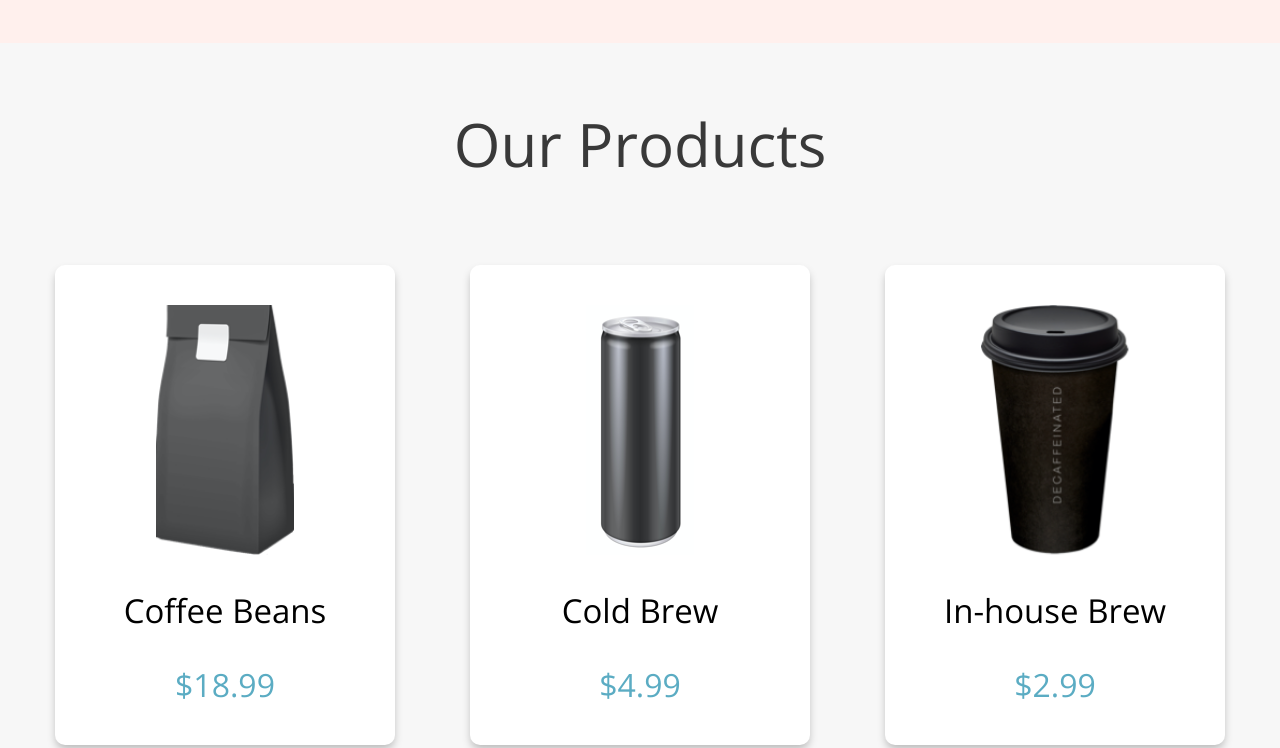
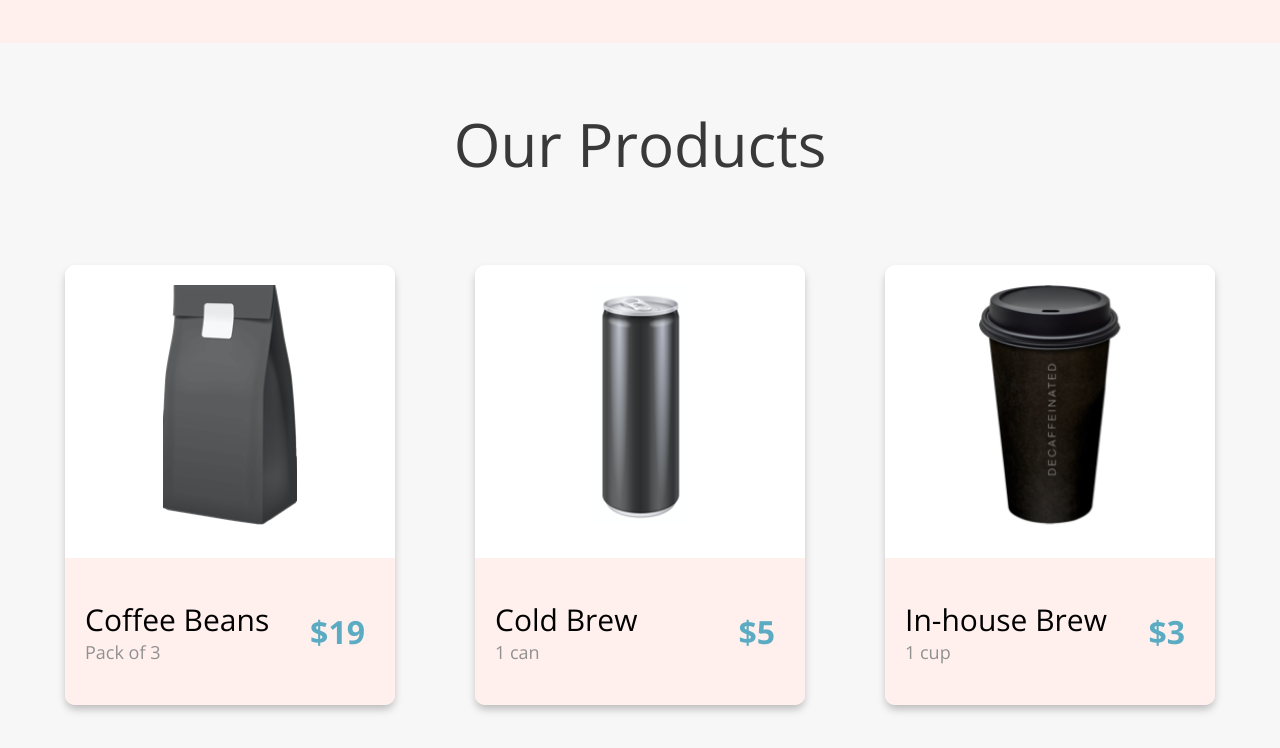
Before and after one commit to reganbrown/regan-brown-coffeeshop, a plain HTML site: page index.html in a window 1280 px wide. Shown: the part 744-1492 px from the top of the page. Drawn offline with nearby package versions, Linux system fonts and the light colour scheme.

Commit message:
update card component style

```diff
--- a/css/global.css
+++ b/css/global.css
@@ -4,8 +4,8 @@ html {
 }
 
 *,
-*:before,
-*:after {
+*::before,
+*::after {
   box-sizing: inherit;
 }
 
@@ -28,7 +28,7 @@ h2 {
 }
 
 h3 {
-  font-size: 3.3rem;
+  font-size: 3rem;
   font-weight: 300;
 }
 
--- a/css/landing.css
+++ b/css/landing.css
@@ -12,7 +12,7 @@
 }
 
 .about-section__tag-line {
-  width: 350px;
+  width: 35rem;
   padding-bottom: 40px;
 }
 
@@ -29,13 +29,13 @@
   background-color: #5bacc3;
   color: #fff;
   border: none;
-  width: 180px;
+  width: 18rem;
   padding: 15px;
 }
 
 /* product section */
 
-.products-section {
+.products {
   background-color: #f7f7f7;
   padding-top: 60px;
   text-align: center;
@@ -49,34 +49,58 @@
 .product-cards {
   display: flex;
   align-items: center;
-  justify-content: space-evenly;
+  justify-content: center;
 }
 
 .product-card {
-  display: inline-block;
-  width: 340px;
-  height: 480px;
-  padding: 20px;
-  margin: 20px;
+  display: flex;
+  flex-direction: column;
+  align-items: center;
+  justify-content: flex-end;
+  overflow: hidden;
+  gap: 10px;
+  width: 33rem;
+  height: 44rem;
+  margin: 20px 40px;
   border-radius: 10px;
   box-shadow: 0 5px 9px -1px rgba(0, 0, 0, 0.25);
-  text-align: center;
   background-color: #fff;
 }
 
 .product-card__image {
-  height: 25rem;
+  height: 24rem;
   margin: 20px;
 }
 
+.product-card__bottom {
+  display: flex;
+  justify-content: space-between;
+  align-items: center;
+  width: 100%;
+  height: 15rem;
+  background-color: #fff0ed;
+}
+
+.product-card__bottom--left {
+  display: flex;
+  flex-direction: column;
+  align-items: flex-start;
+}
+
 .product-card__title {
-  margin: 10px;
+  margin-left: 20px;
+}
+
+.product-card__subtitle {
+  color: #909090;
+  margin-left: 20px;
 }
 
 .product-card__price {
   margin: 30px;
   color: #5bacc3;
   font-size: 3.2rem;
+  font-weight: bold;
 }
 
 .product-section__button {
@@ -87,7 +111,7 @@
 /* Discounts section */
 
 .discount-section {
-  height: 550px;
+  height: 55rem;
   padding: 20px;
   display: flex;
   align-items: center;
--- a/index.html
+++ b/index.html
@@ -64,38 +64,65 @@
       </section>
 
       <!-- Featured Products Section -->
-      <section class="products-section">
+      <section class="products">
         <h2 class="products__title">Our Products</h2>
         <!-- each product card-->
         <div class="product-cards">
           <div class="product-card">
+            <div class="product-card__top">
               <img
                 src="./assets/coffeebeans.png"
                 alt="coffee beans"
                 class="product-card__image"
               />
+            </div>
+            <div class="product-card__bottom">
+              <div class="product-card__bottom--left">
                 <h3 class="product-card__title">Coffee Beans</h3>
-            <p class="product-card__price">$18.99</p>
+                <p class="product-card__subtitle">Pack of 3</p>
+              </div>
+              <div class="product-card__bottom--right">
+                <p class="product-card__price">$19</p>
+              </div>
+            </div>
           </div>
           <!-- each product card-->
           <div class="product-card">
+            <div class="product-card__top">
               <img
                 src="./assets/coldbrew.png"
-              alt="cold brew"
+                alt="coffee beans"
                 class="product-card__image"
               />
+            </div>
+            <div class="product-card__bottom">
+              <div class="product-card__bottom--left">
                 <h3 class="product-card__title">Cold Brew</h3>
-            <p class="product-card__price">$4.99</p>
+                <p class="product-card__subtitle">1 can</p>
+              </div>
+              <div class="product-card__bottom--right">
+                <p class="product-card__price">$5</p>
+              </div>
+            </div>
           </div>
           <!-- each product card-->
           <div class="product-card">
+            <div class="product-card__top">
               <img
                 src="./assets/inhousebrew.png"
-              alt="in-house brew"
+                alt="coffee beans"
                 class="product-card__image"
               />
+            </div>
+            <div class="product-card__bottom">
+              <div class="product-card__bottom--left">
                 <h3 class="product-card__title">In-house Brew</h3>
-            <p class="product-card__price">$2.99</p>
+                <p class="product-card__subtitle">1 cup</p>
+              </div>
+              <div class="product-card__bottom--right">
+                <p class="product-card__price">$3</p>
+              </div>
+            </div>
           </div>
         </div>
         <!-- view all button -->
```
Lines whose indentation alone changed are shown as unchanged.
